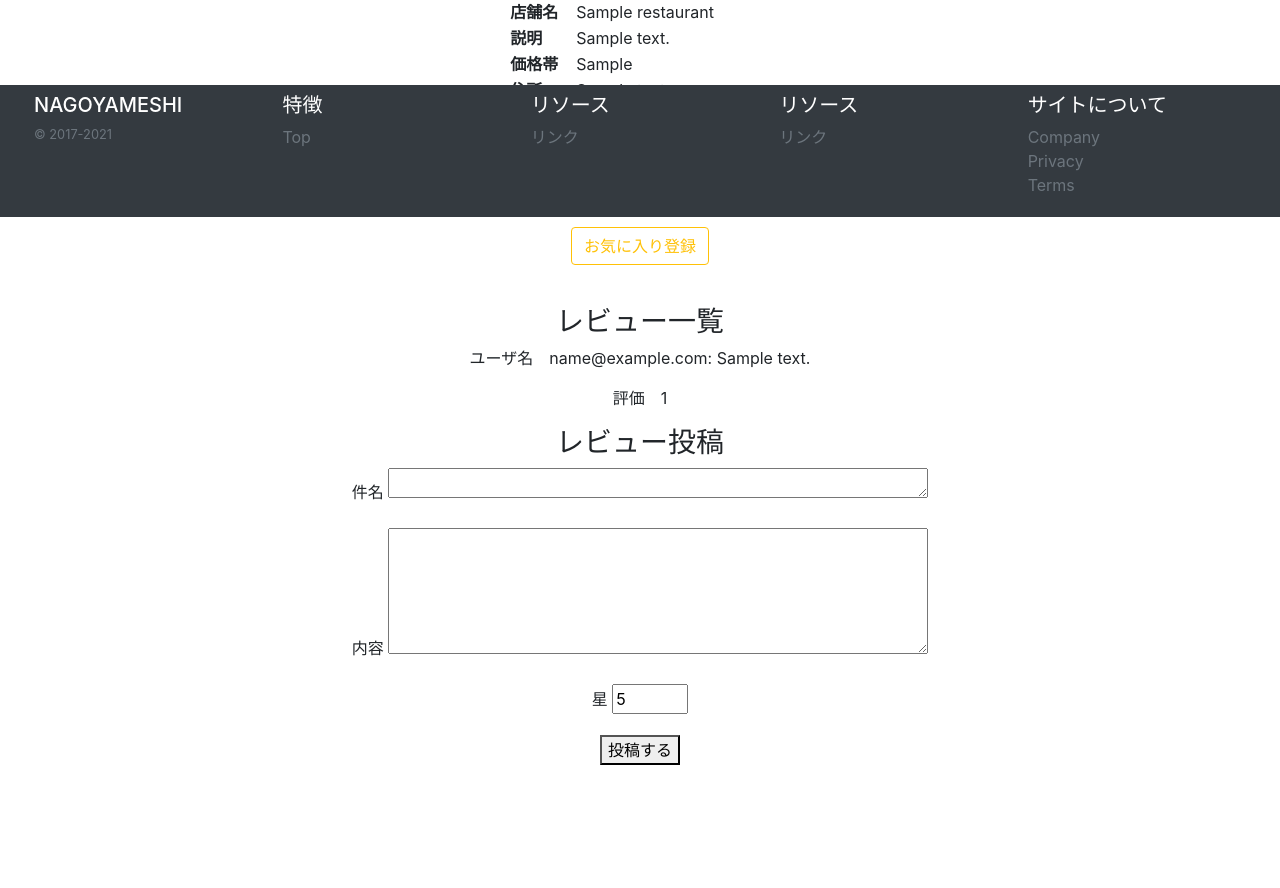
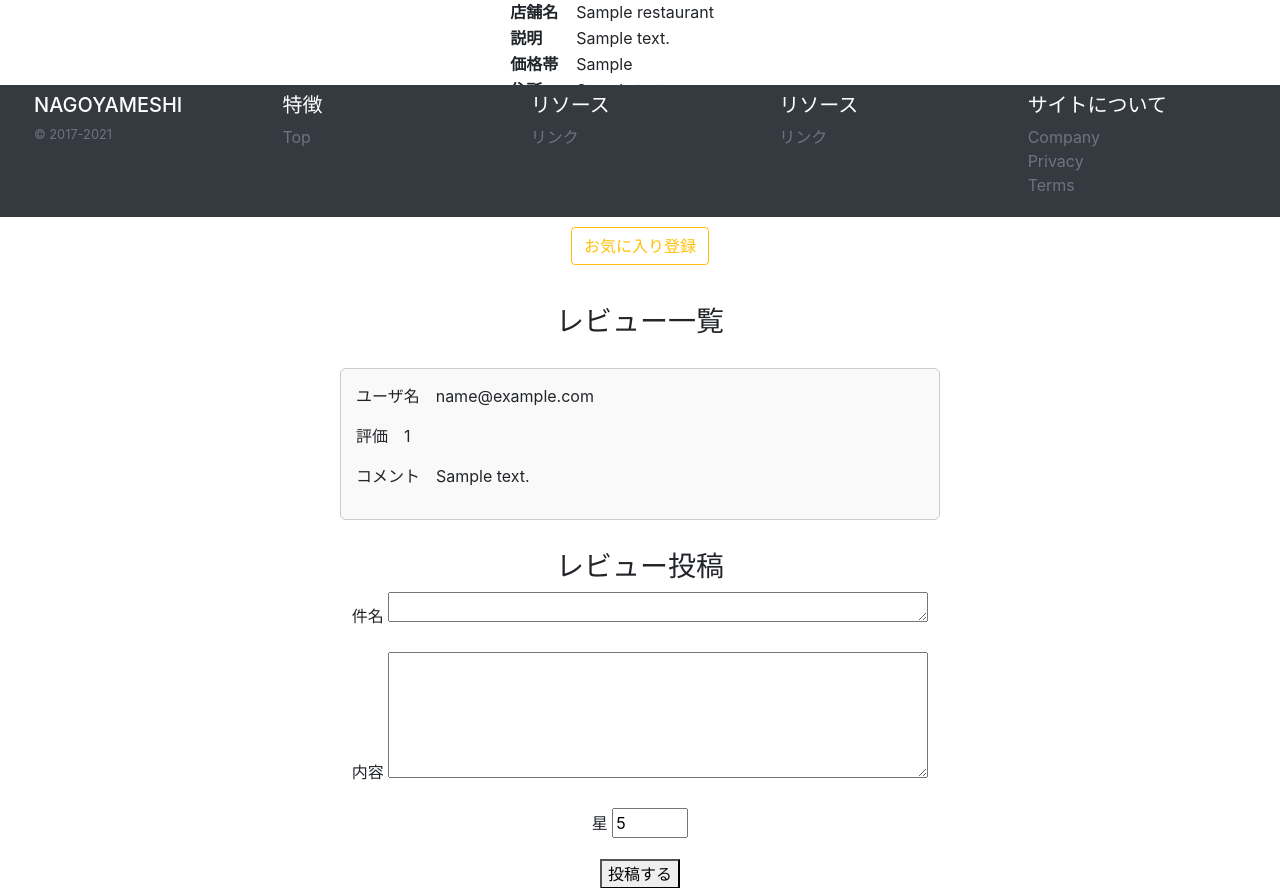
Before and after one commit to miyaG9I8/NAGOYAMESHI, a Django app: page /restaurant/1/ in a window 1280 px wide. Shown: the part 583-1471 px from the top of the page. Before the commit the page ends 1348 px from the top, so only its background shows below. Run offline with Django 5.2, Linux system fonts and the light colour scheme; tables that the repository leaves empty hold one stand-in row (values such as "Sample post"); grey boxes marked "Sample" are stand-in pictures; some libraries are stand-ins or nearby versions.

Commit message:
レビュー一覧枠追加

```diff
--- /dev/null
+++ b/static/css/style.css
@@ -0,0 +1,17 @@
+/*レビューをユーザ名単位で囲む*/
+/* レビュー一覧全体 */
+.review-list {
+    margin: 30px auto;
+    max-width: 600px;
+    text-align: center;
+}
+
+/* 各レビューを枠で囲む */
+.review-item {
+    border: 1px solid #ccc;
+    padding: 15px;
+    margin: 15px 0;
+    border-radius: 6px;
+    background-color: #f9f9f9;
+    text-align: left;
+}
--- a/templates/base.html
+++ b/templates/base.html
@@ -1,6 +1,7 @@
 <!DOCTYPE html>
 <html lang="ja">
 	<head>
+		{% load static %}
 		<meta charset="UTF-8" />
 		<meta http-equiv="X-UA-Compatible" content="IE=edge" />
 		<meta name="viewport" content="width=device-width, initial-scale=1.0" />
@@ -12,6 +13,7 @@
 			integrity="sha384-9aIt2nRpC12Uk9gS9baDl411NQApFmC26EwAOH8WgZl5MYYxFfc+NcPb1dKGj7Sk"
 			crossorigin="anonymous"
 		/>
+		<link rel="stylesheet" href="{% static 'css/style.css' %}">
 	</head>
 
 	<body>
--- a/templates/pages/restaurant_detail.html
+++ b/templates/pages/restaurant_detail.html
@@ -59,9 +59,14 @@
 <!--レビュー表示-->
 <div style="max-width: 600px; margin: 40px auto 0 auto; text-align: center">
 	<h3>レビュー一覧</h3>
-	{% for review in reviews %}
-	<p>ユーザ名　{{ review.user }}: {{ review.content }}</p>
-	<p>評価　{{review.star}}</p>
+	<div class="review-list">
+	    {% for review in reviews %}
+		<div class="review-item">
+	    	<p>ユーザ名　{{ review.user }}</p>
+	        <p>評価　{{review.star}}</p>
+			<p>コメント　{{ review.content }}<p>
+		</div>
+	</div>
 	{% empty %}
 	<p>まだレビューはありません。</p>
 	{% endfor %}
```
